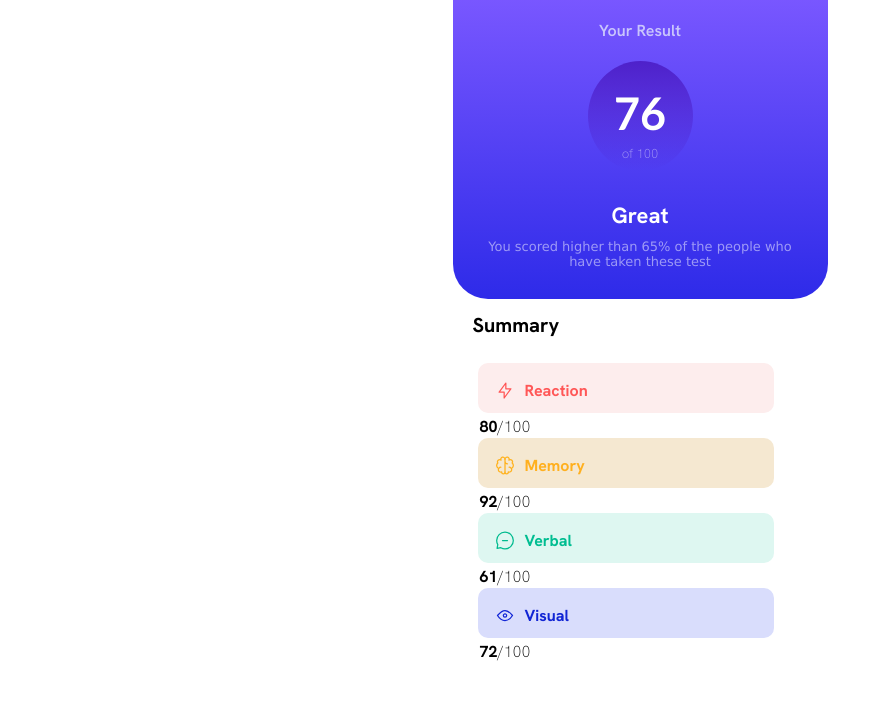
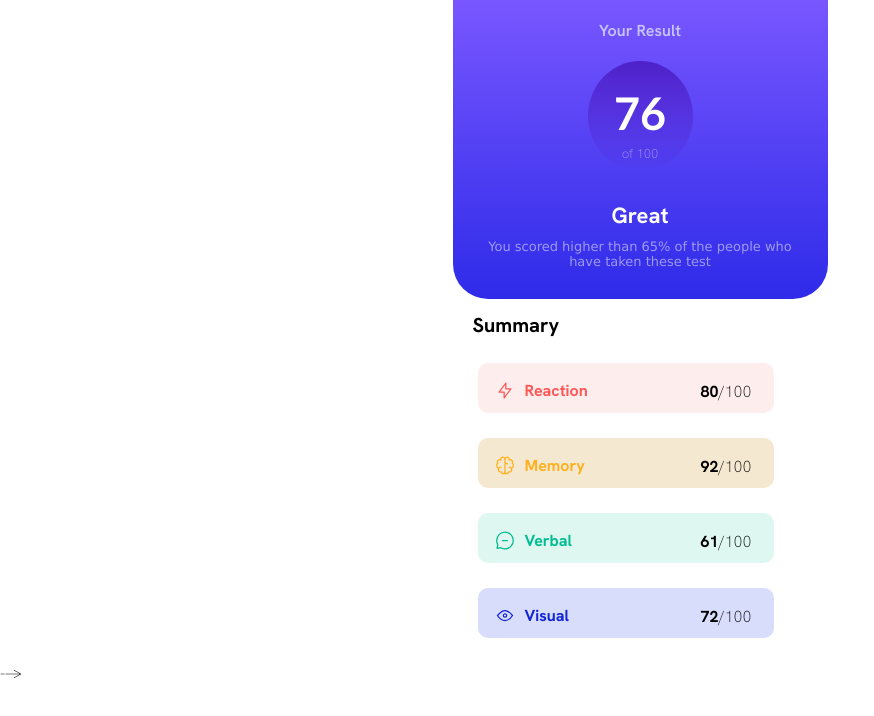
Before and after one commit to blessedempire/kopite, a plain HTML site: page test.html in a window 1280 px wide. Shown: the whole page, without its empty margins (0-874 px from the left). Drawn offline with Linux system fonts and the light colour scheme.

```diff
--- a/test.html
+++ b/test.html
@@ -55,11 +55,11 @@
                 </section>
             </article>
         </div>
-    </main>
+    </main>     -->
     <!-- <div class="home">
         <div class="page">
             <p>HELLO I WANT TO TEST SOMETHING REAL QUICK</p>
         </div>
-    </div> -->
+    </div>
 </body>
 </html>
--- a/tester.css
+++ b/tester.css
@@ -138,26 +138,11 @@ section {
     background-color: hsl(233, 85%, 92%);
 }
 
-/* .home {
-    display: flex;
-    flex-direction: row;
-    padding: 20px;
-}
-
-.page {
-    background-color: blue;
-    margin: auto;
-    padding: 10px;
-    color: aqua;
-    justify-content: center;
-    gap: 20px;
-} */
-
-
 
 .color {
     display: flex;
     padding: 15px;
+    margin: 0;
 }
 
 img {
@@ -166,5 +151,8 @@ img {
 
 .number-1 {
     display: flex;
+    float: right;
     flex-direction: row;
+    margin-top: -35px;
+    padding-right: 20px;
 }
```
Also changed, not shown: 1 other file.
